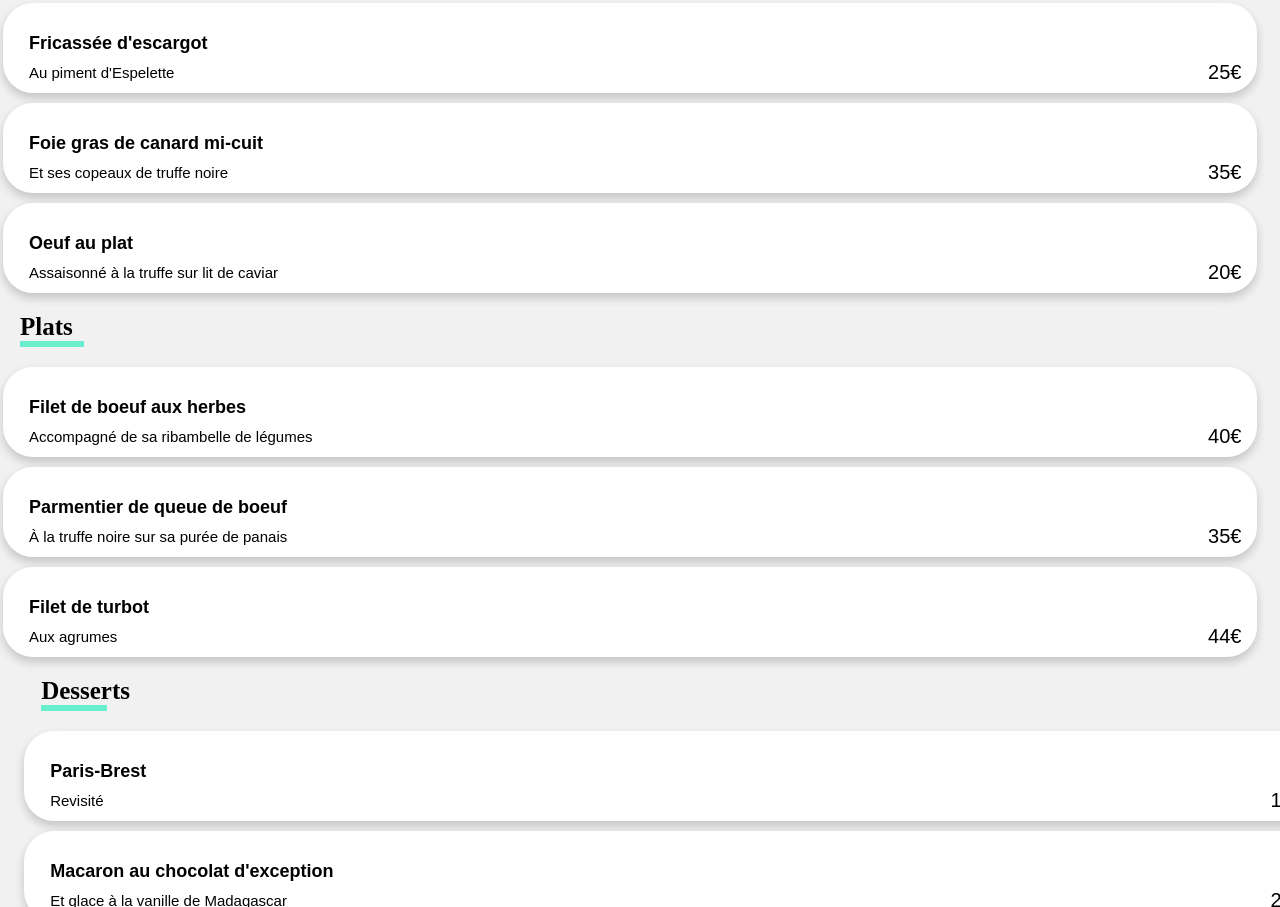
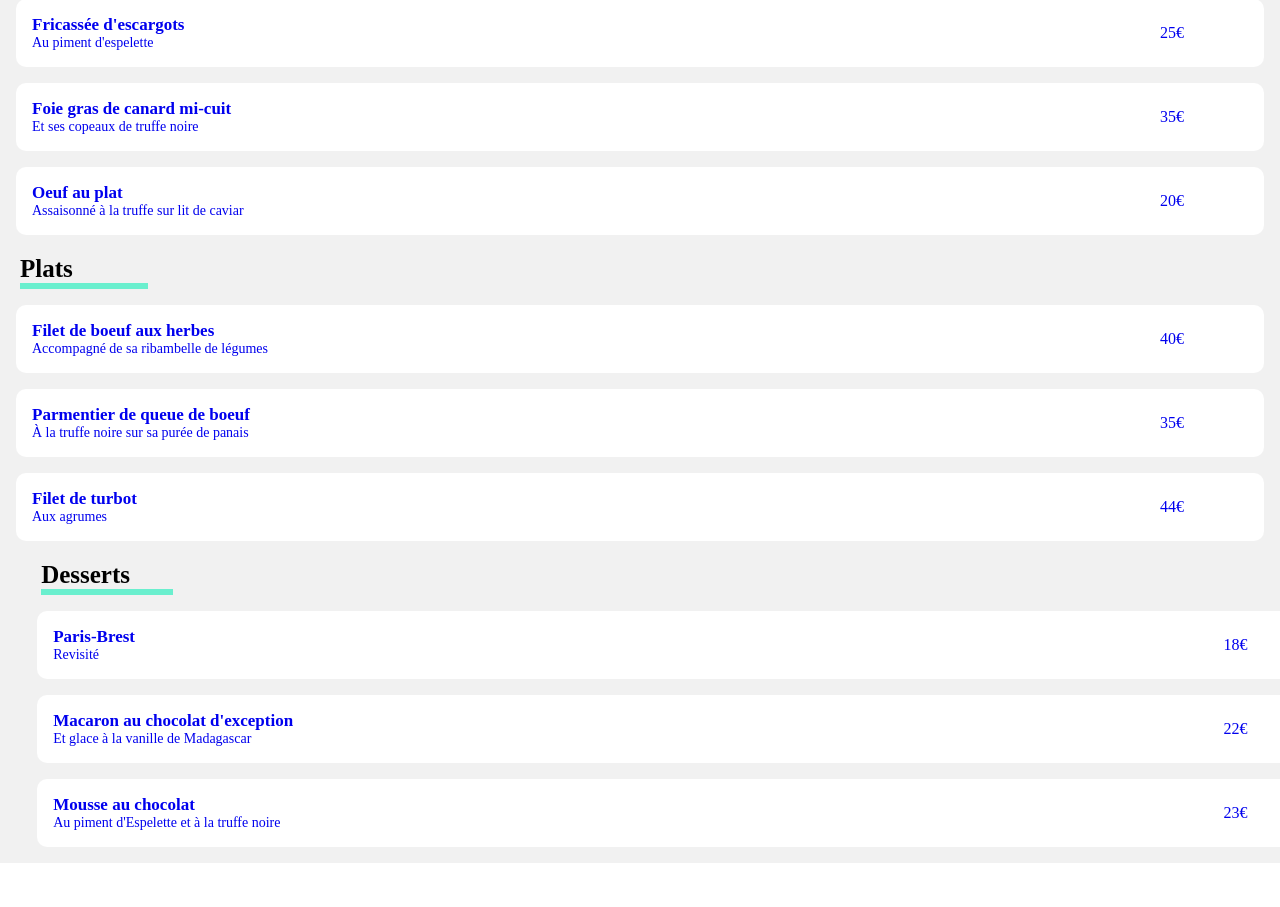
Before and after one commit to DARYZAH/projet-P3, a plain HTML site: page lapalettedugout.html in a window 1280 px wide. Shown: the part 131-1038 px from the top of the page. After the commit the page ends 994 px from the top, so only its background shows below. Drawn offline with Linux system fonts and the light colour scheme.

Commit message:
Add files via upload

```diff
--- a/lapalettedugout.html
+++ b/lapalettedugout.html
@@ -27,82 +27,167 @@
 
         <div class="apparait">
             <h2 class="ligne">Entrées</h2>
-            <ul>
-                <li><a href="#"><button class="chosep">
-                            <h1>Fricassée d'escargot</h1>
-                            <p>Au piment d'Espelette</p>
-                            <div class="price">25€</div>
-                        </button></a>
-                </li>
 
-                <li><a href="#"><button class="chosep">
-                            <h1>Foie gras de canard mi-cuit</h1>
+            <a href="#">
+                <div class="row-plat">
+                    <input type="checkbox" class="hidden" id="entree1">
+                    <label class="barre-menu2" for="entree1">
+                        <span class="col-plat-1">
+                            <H3>Fricassée d'escargots</H3>
+                            <p>Au piment d'espelette</p>
+                        </span>
+                        <span class="col-plat-2">25€</span>
+                        <span class="col-plat-4">
+                            <span class="coche-verte"> </span>
+                        </span>
+                    </label>
+                </div>
+            </a>
+
+            <a href="#">
+                <div class="row-plat">
+                    <input type="checkbox" class="hidden" id="entree2">
+                    <label class="barre-menu2" for="entree2">
+                        <span class="col-plat-1">
+                            <h3>Foie gras de canard mi-cuit</h3>
                             <p>Et ses copeaux de truffe
                                 noire</p>
-                            <div class="price">35€</div>
-                        </button></a></li>
+                        </span>
+                        <span class="col-plat-2">35€</span>
+                        <span class="col-plat-4">
+                            <span class="coche-verte"> </span>
+                        </span>
+                    </label>
+                </div>
+            </a>
 
-                <li><a href="#"><button class="chosep">
-                            <h1>Oeuf au plat</h1>
+            <a href="#">
+                <div class="row-plat">
+                    <input type="checkbox" class="hidden" id="entree3">
+                    <label class="barre-menu2" for="entree3">
+                        <span class="col-plat-1">
+                            <h3>Oeuf au plat</h3>
                             <p>Assaisonné à la truffe sur lit de
                                 caviar</p>
-                            <div class="price">20€</div>
-                        </button></a>
-                </li>
-            </ul>
+                        </span>
+                        <span class="col-plat-2">20€</span>
+                        <span class="col-plat-4">
+                            <span class="coche-verte"> </span>
+                        </span>
+                    </label>
+                </div>
+            </a>
         </div>
 
         <div class="apparait1">
             <h2 class="ligne">Plats</h2>
-            <ul>
-                <li><a href="#"><button class="chosep">
-                            <h1>Filet de boeuf aux herbes </h1>
+            <a href="#">
+                <div class="row-plat">
+                    <input type="checkbox" class="hidden" id="plat1">
+                    <label class="barre-menu2" for="plat1">
+                        <span class="col-plat-1">
+                            <h3>Filet de boeuf aux herbes</h3>
                             <p>Accompagné de sa ribambelle de
                             légumes</p>
-                            <div class="price">40€</div>
-                        </button></a></li>
+                        </span>
+                        <span class="col-plat-2">40€</span>
+                        <span class="col-plat-4">
+                            <span class="coche-verte"> </span>
+                        </span>
+                    </label>
+                </div>
+            </a>
 
-                <li><a href="#"><button class="chosep">
-                            <h1>Parmentier de queue de boeuf</h1>
+            <a href="#">
+                <div class="row-plat">
+                    <input type="checkbox" class="hidden" id="plat2">
+                    <label class="barre-menu2" for="plat2">
+                        <span class="col-plat-1">
+                            <h3>Parmentier de queue de boeuf</h3>
                            <p>À la truffe noire sur sa purée de
                             panais</p>
-                            <div class="price">35€</div>
-                        </button></a></li>
+                        </span>
+                        <span class="col-plat-2">35€</span>
+                        <span class="col-plat-4">
+                            <span class="coche-verte"> </span>
+                        </span>
+                    </label>
+                </div>
+            </a>
 
-                <li><a href="#"><button class="chosep">
-                            <h1>Filet de turbot</h1>
+            <a href="#">
+                <div class="row-plat">
+                    <input type="checkbox" class="hidden" id="plat3">
+                    <label class="barre-menu2" for="plat3">
+                        <span class="col-plat-1">
+                            <h3>Filet de turbot</h3>
                             <p>Aux agrumes</p>
-                            <div class="price">44€</div>
-                        </button></a>
-                </li>
-            </ul>
+                        </span>
+                        <span class="col-plat-2">44€</span>
+                        <span class="col-plat-4">
+                            <span class="coche-verte"> </span>
+                        </span>
+                    </label>
+                </div>
+            </a>
+
         </div>
 
         <div class="apparait2">
             <h2 class="ligne">Desserts</h2>
-            <ul>
-                <li><a href="#"><button class="chosep">
-                            <h1>Paris-Brest </h1>
+
+            <a href="#">
+                <div class="row-plat">
+                    <input type="checkbox" class="hidden" id="dessert1">
+                    <label class="barre-menu2" for="dessert1">
+                        <span class="col-plat-1">
+                            <h3>Paris-Brest</h3>
                             <p>Revisité</p>
-                            <div class="price">18€</div>
-                        </button></a></li>
+                        </span>
+                        <span class="col-plat-2">18€</span>
+                        <span class="col-plat-4">
+                            <span class="coche-verte"> </span>
+                        </span>
+                    </label>
+                </div>
+            </a>
 
-                <li><a href="#"><button class="chosep">
-                            <h1>Macaron au chocolat d'exception</h1>
+            <a href="#">
+                <div class="row-plat">
+                    <input type="checkbox" class="hidden" id="dessert2">
+                    <label class="barre-menu2" for="dessert2">
+                        <span class="col-plat-1">
+                            <h3>Macaron au chocolat d'exception</h3>
                             <p>Et glace à la vanille de Madagascar</p>
-                            <div class="price">22€</div>
-                        </button></a></li>
+                        </span>
+                        <span class="col-plat-2">22€</span>
+                        <span class="col-plat-4">
+                            <span class="coche-verte"> </span>
+                        </span>
+                    </label>
+                </div>
+            </a>
 
-                <li><a href="#"><button class="chosep">
-                            <h1>Mousse au chocolat</h1>
+            <a href="#">
+                <div class="row-plat">
+                    <input type="checkbox" class="hidden" id="dessert3">
+                    <label class="barre-menu2" for="dessert3">
+                        <span class="col-plat-1">
+                            <h3>Mousse au chocolat</h3>
                             <p>Au piment d'Espelette et à la truffe noire</p>
-                            <div class="price">23€</div>
-                        </button></a>
-                </li>
-            </ul>
+                        </span>
+                        <span class="col-plat-2">23€</span>
+                        <span class="col-plat-4">
+                            <span class="coche-verte"> </span>
+                        </span>
+                    </label>
+                </div>
+            </a>
+
         </div>
     </section>
     <p><button class="commander">Commander</button></p>
+</body>
 <footer>
     <section class="footer">
         <article>
@@ -120,6 +205,4 @@
     </section>
 </footer>
 
-</body>
-
 </HTML>
--- a/style.css
+++ b/style.css
@@ -142,7 +142,7 @@ ul {
     margin-left: 85px;
 }
 
-.explore:hover{
+.explore:hover {
     background-image: linear-gradient(#f687d6, #9263cc);
     box-shadow: 0 10px 15px 0 grey;
 }
@@ -206,7 +206,7 @@ ul {
 
 }
 
-.chose:hover{
+.chose:hover {
     background-color: rgb(247, 232, 253);
     box-shadow: 0 10px 15px 0 rgba(18, 18, 19, 0.2);
 }
@@ -218,21 +218,26 @@ ul {
     /*color: #FFFF;*/
 }
 
-.fa-heart:hover::before{
+.fa-heart:hover::before {
     content: "\f004";
-    opacity:1;
+    opacity: 1;
     color: #9356DC;
     cursor: pointer;
     font-weight: bold;
 }
 
-@keyframes fa-heart{
-    2% {color: white; }
-    100% { color: linear-gradient #FF79DA #9356DC;}
+@keyframes fa-heart {
+    2% {
+        color: white;
     }
 
-.li :hover {
-    background-color: #DC3545;
+    100% {
+        color: linear-gradient #FF79DA #9356DC;
+    }
+}
+
+.a :hover {
+    background-color: #8be4c2;
 }
 
 .resto {
@@ -297,7 +302,7 @@ ul {
     position: absolute;
     right: 10px;
     font-size: 30px;
-    top:50%;
+    top: 50%;
 
 }
 
@@ -375,6 +380,70 @@ ul {
     margin-top: -50px;
 }
 
+.palette a{
+    text-decoration: none;
+}
+
+label:after {
+    content: "✔";
+    position: absolute;
+    height: 100%;
+    font-size: 1.8em;
+    background: #99E2D0;
+    width: 2em;
+    text-align: center;
+    line-height: 2em;
+    border-radius: 0 10px 10px 0;
+    color: white;
+    right: -5em;
+    transition: 0.5s;
+    box-shadow: 0 0 5px black;
+}
+ /*positionne le check*/
+:checked+label:after {
+    right: 0;
+}
+
+label {
+    transition: 0.2s;
+    background: white;
+    border-radius: 10px;
+}
+
+:checked+label {
+
+    background: white;
+}
+
+.row-plat h3 {
+    font-size: 17px;
+}
+
+.row-plat p {
+    font-size: 14px;
+}
+
+/*etiquette blanche*/
+.row-plat .barre-menu2 {
+    display: flex;
+    margin: 1em;
+    padding: 1em 5em 1em 1em;
+    align-items: center;
+    position: relative;
+    overflow: hidden;
+}
+
+/*cache le check à gauche des étiquettes*/
+.hidden {
+    position: absolute;
+    right: 100vw;
+}
+
+/*tarif à droite*/
+.col-plat-2 {
+    margin-left: auto;
+}
+
 .palette h1,
 h2 {
     margin-left: 20px;
@@ -391,41 +460,9 @@ h2 {
 
 }
 
-.ligne{
+.ligne {
     border-bottom: solid 6px #6aefce;
-    width: 5%;
-}
-
-.chosep {
-    border-radius: 30px;
-    color: black;
-    background-color: white;
-    border: none;
-    font-size: 23px;
-    box-shadow: 0 5px 10px 0 rgba(18, 18, 19, 0.2);
-    height: 90px;
-    width: 98%;
-    text-align: left;
-    margin-top: 10px;
-    padding-top: -25px;
-    margin-left: 3px;
-}
-
-.chosep h1 {
-    font-size: 18px;
-}
-
-.chosep p {
-    font-size: 15px;
-    padding-left: 20px;
-    padding-bottom: 20px;
-}
-
-.price {
-    text-align: right;
-    font-size: 20px;
-    margin-top: -40px;
-    margin-right: 10px;
+    width: 10%;
 }
 
 .apparait {
```
Lines whose indentation alone changed are shown as unchanged.
